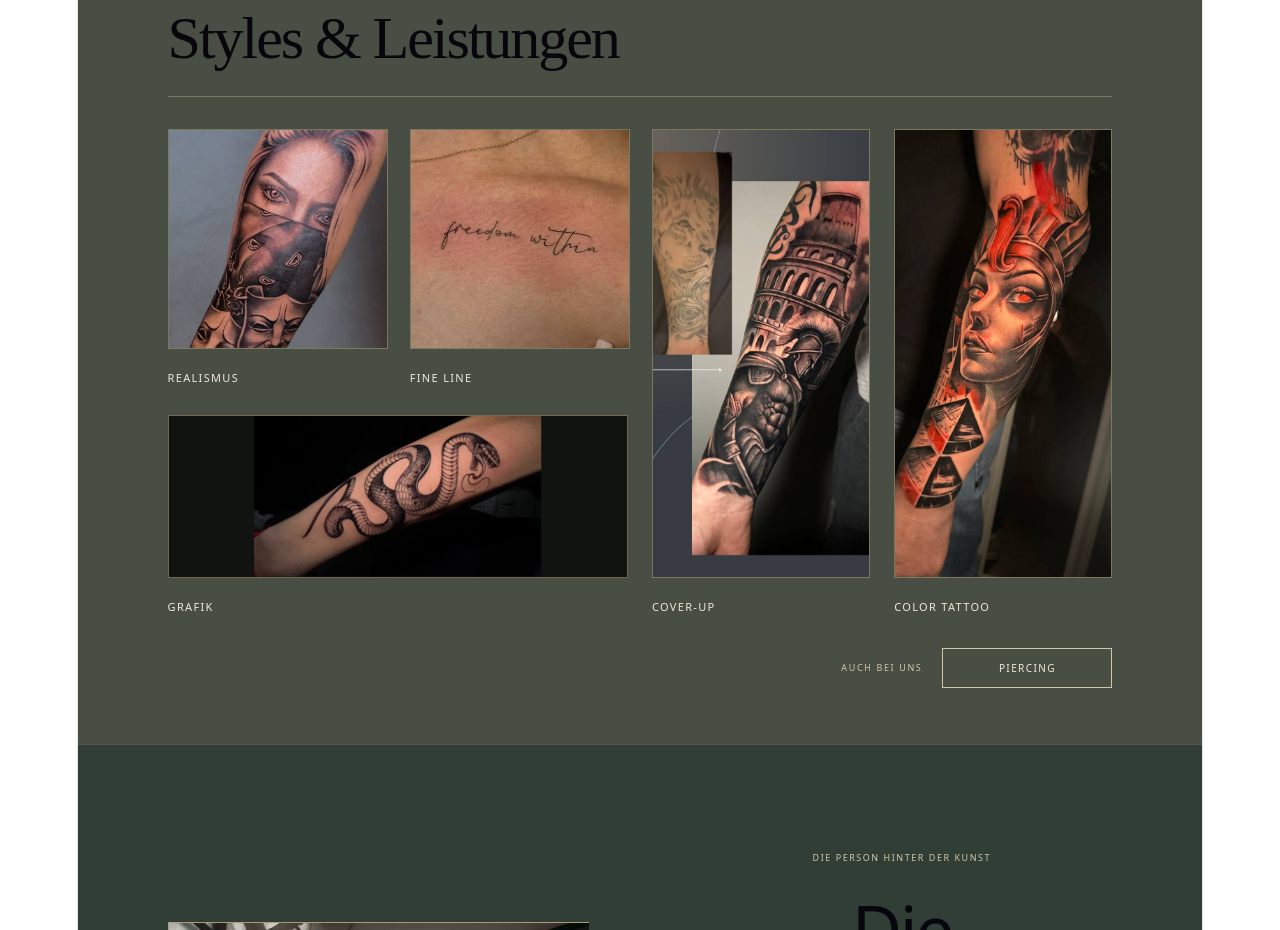
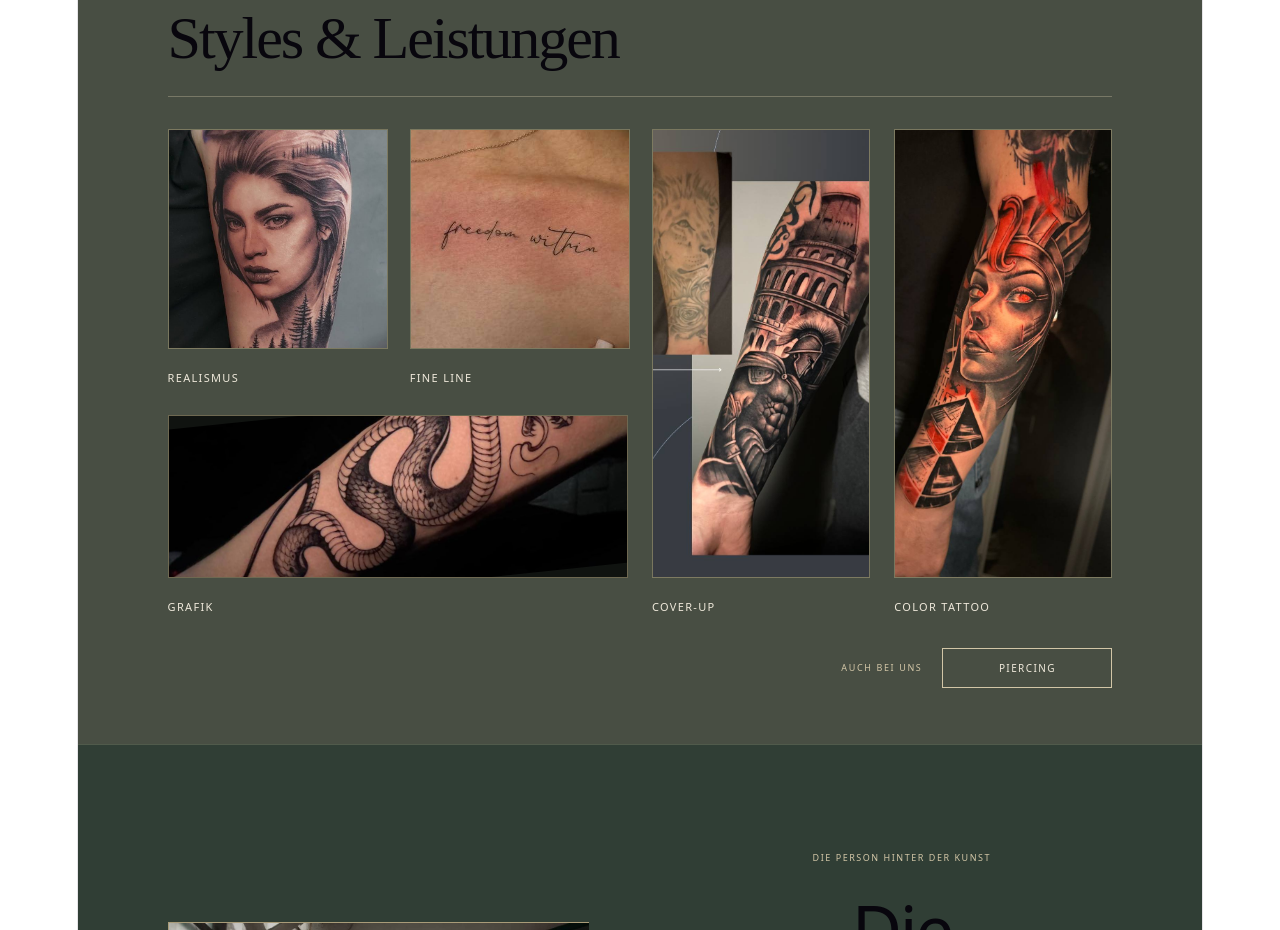
Before and after one commit to AnnaFillanna/dana-tattoo, a React (Vite) app: page / in a window 1280 px wide. Shown: the part 860-1790 px from the top of the page. Built offline with nearby package versions, Linux system fonts and the light colour scheme; the HTML template or start-up script is replaced by a standard one.

Commit message:
Realismus-Porträt ersetzen und Schlangenmotiv leicht drehen

```diff
--- a/src/sections/Styles/Styles.module.scss
+++ b/src/sections/Styles/Styles.module.scss
@@ -253,14 +253,14 @@
 
 .imagePlaceholder { container-type: size; }
 .imagePlaceholder img { display: block; width: 100%; height: 100%; object-fit: cover; transition: transform 400ms ease; }
-.realismus .imagePlaceholder img { object-position: 50% 45%; }
+.realismus .imagePlaceholder img { object-position: 50% 62%; }
 .fineLine .imagePlaceholder img { transform: scale(1.65); object-position: 50% 49%; }
 .coverUp .imagePlaceholder img { object-position: center; }
 .color .imagePlaceholder img { object-position: 50% 50%; }
 .blackGrey .imagePlaceholder { background: #101310; }
 .blackGrey .imagePlaceholder img {
  position: absolute; left: 50%; top: 50%; width: 100cqh; height: 100cqw;
- max-width: none; object-fit: contain; transform: translate(-50%, -50%) rotate(90deg);
+ max-width: none; object-fit: cover; transform: translate(-50%, -50%) rotate(84deg) scale(1.12);
 }
 @media (min-width: 1001px) {
  .styles { padding-top: 64px; padding-bottom: 56px; }
@@ -293,6 +293,6 @@
 @media (hover: hover) and (pointer: fine) {
  .card:hover .imagePlaceholder img { transform: scale(1.03); }
  .fineLine:hover .imagePlaceholder img { transform: scale(1.70); }
- .blackGrey:hover .imagePlaceholder img { transform: translate(-50%, -50%) rotate(90deg) scale(1.03); }
+ .blackGrey:hover .imagePlaceholder img { transform: translate(-50%, -50%) rotate(84deg) scale(1.15); }
 }
 @media (prefers-reduced-motion: reduce) { .imagePlaceholder img { transition: none; } }
```
Also changed, not shown: src/assets/images/home-realismus.jpg.
